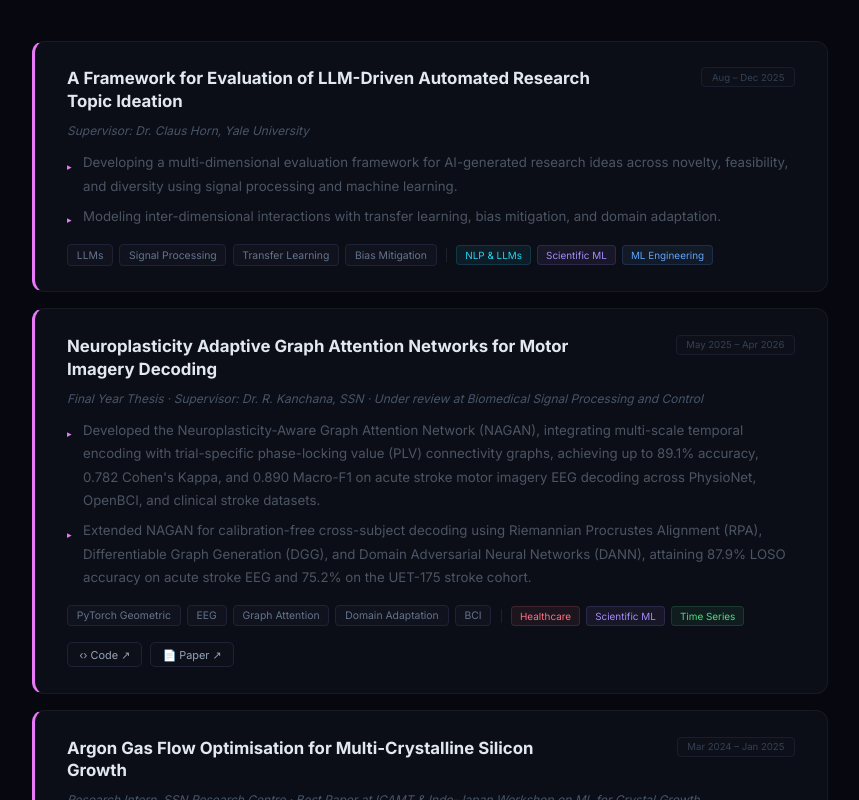
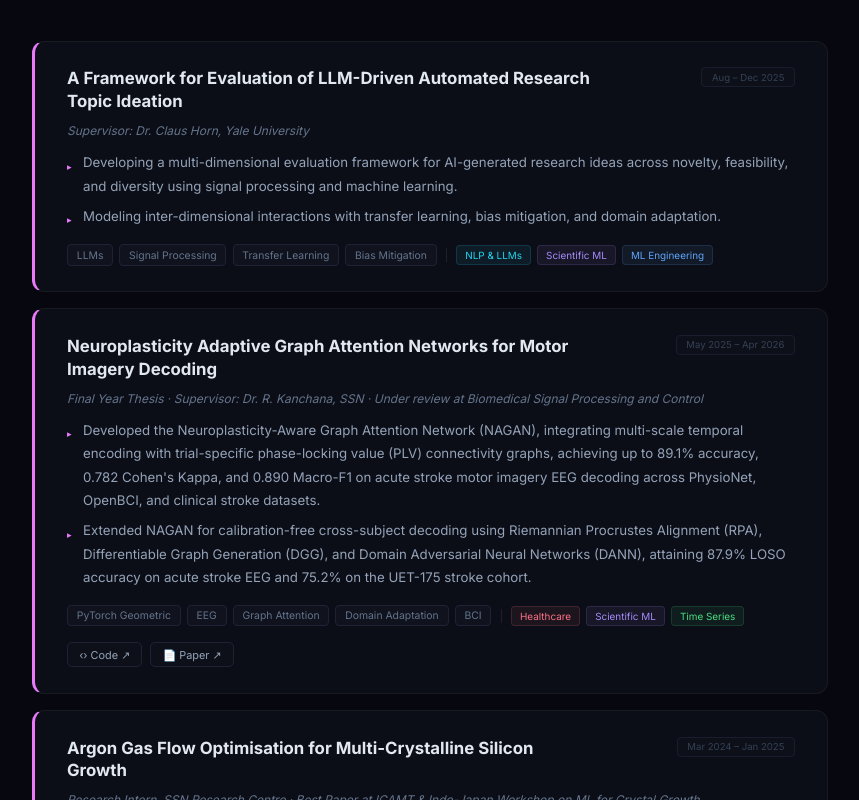
Before and after one commit to juicjaane/juicjaane.github.io, a React (Vite) app: page / in a window 1280 px wide. Shown: the part 2080-2880 px from the top of the page, without its empty margins (210-1069 px from the left). Built offline with nearby package versions, Linux system fonts and the light colour scheme.

Commit message:
Increase card description text contrast

```diff
--- a/portfolio.jsx
+++ b/portfolio.jsx
@@ -678,11 +678,11 @@ function ItemList({ items }) {
               <span style={{ fontSize: "0.6rem", color: "#334155", background: "#0e1019", border: "1px solid #1a1d2e", padding: "0.22rem 0.6rem", borderRadius: "4px", whiteSpace: "nowrap" }}>{item.badge}</span>
             </div>
             {/* Meta */}
-            {item.meta && <div style={{ fontSize: "0.75rem", color: "#475569", marginBottom: "0.85rem", fontStyle: "italic" }}>{item.meta}</div>}
+            {item.meta && <div style={{ fontSize: "0.75rem", color: "#64748b", marginBottom: "0.85rem", fontStyle: "italic" }}>{item.meta}</div>}
             {/* Bullets */}
             <ul style={{ listStyle: "none", display: "flex", flexDirection: "column", gap: "0.45rem", marginBottom: "1rem" }}>
               {item.bullets.map((b, i) => (
-                <li key={i} style={{ fontSize: "0.83rem", color: "#4b5563", lineHeight: 1.75, paddingLeft: "1rem", position: "relative" }}>
+                <li key={i} style={{ fontSize: "0.83rem", color: "#94a3b8", lineHeight: 1.75, paddingLeft: "1rem", position: "relative" }}>
                   <span style={{ position: "absolute", left: 0, color: catNode.color, fontSize: "0.58rem", top: "0.45rem" }}>▸</span>{b}
                 </li>
               ))}
```
